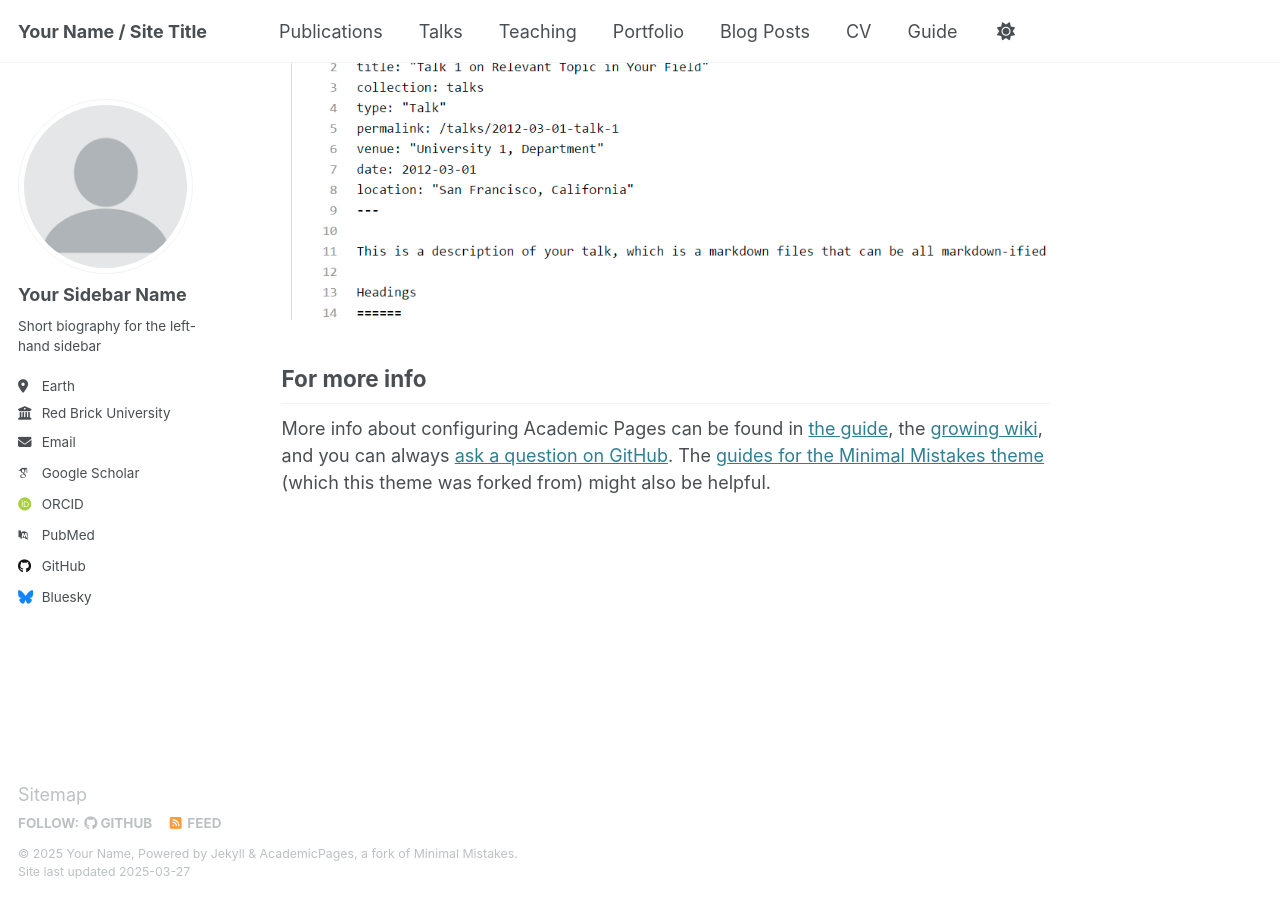
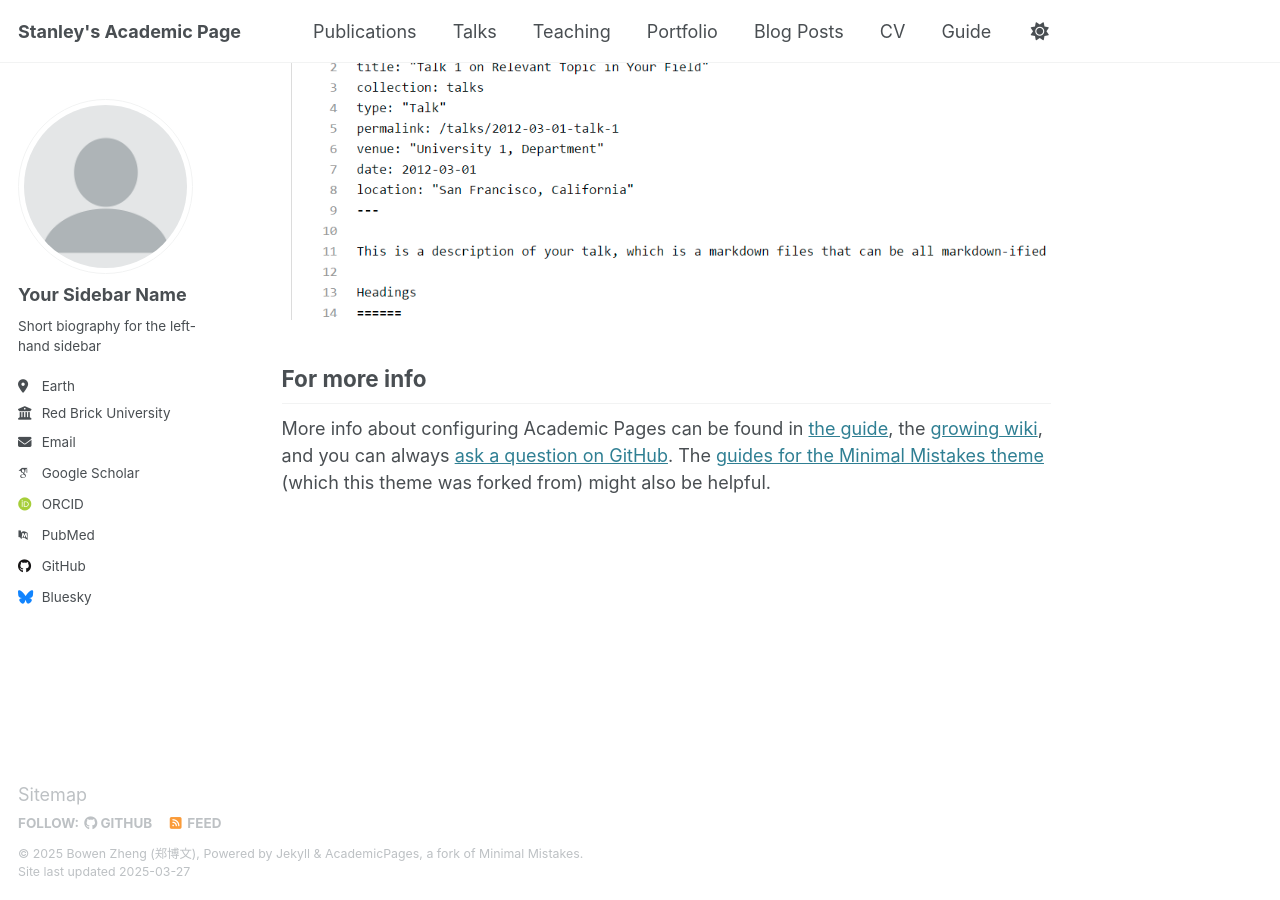
Before and after one commit to S-tanley/S-tanley.github.io, a Jekyll site: the page built from _pages/about.md, in a window 1280 px wide and 900 px high, scrolled down 1885 px. Built offline with Jekyll 4.4.1, drawn with Linux system fonts in a browser that asks for light colours; some web fonts are replaced.

Commit message:
Update _config.yml

```diff
--- a/_config.yml
+++ b/_config.yml
@@ -9,9 +9,9 @@
 # Basic Site Settings
 locale                   : "en-US"
 site_theme               : "default"
-title                    : "Your Name / Site Title"
+title                    : "Stanley's Academic Page"
 title_separator          : "-"
-name                     : &name "Your Name"
+name                     : &name "Bowen Zheng (郑博文)"
 description              : &description "personal description"
 url                      : https://academicpages.github.io # the base hostname & protocol for your site e.g. "https://[your GitHub username].github.io"
 baseurl                  : "" # the subpath of your site, e.g. "/blog"
```
